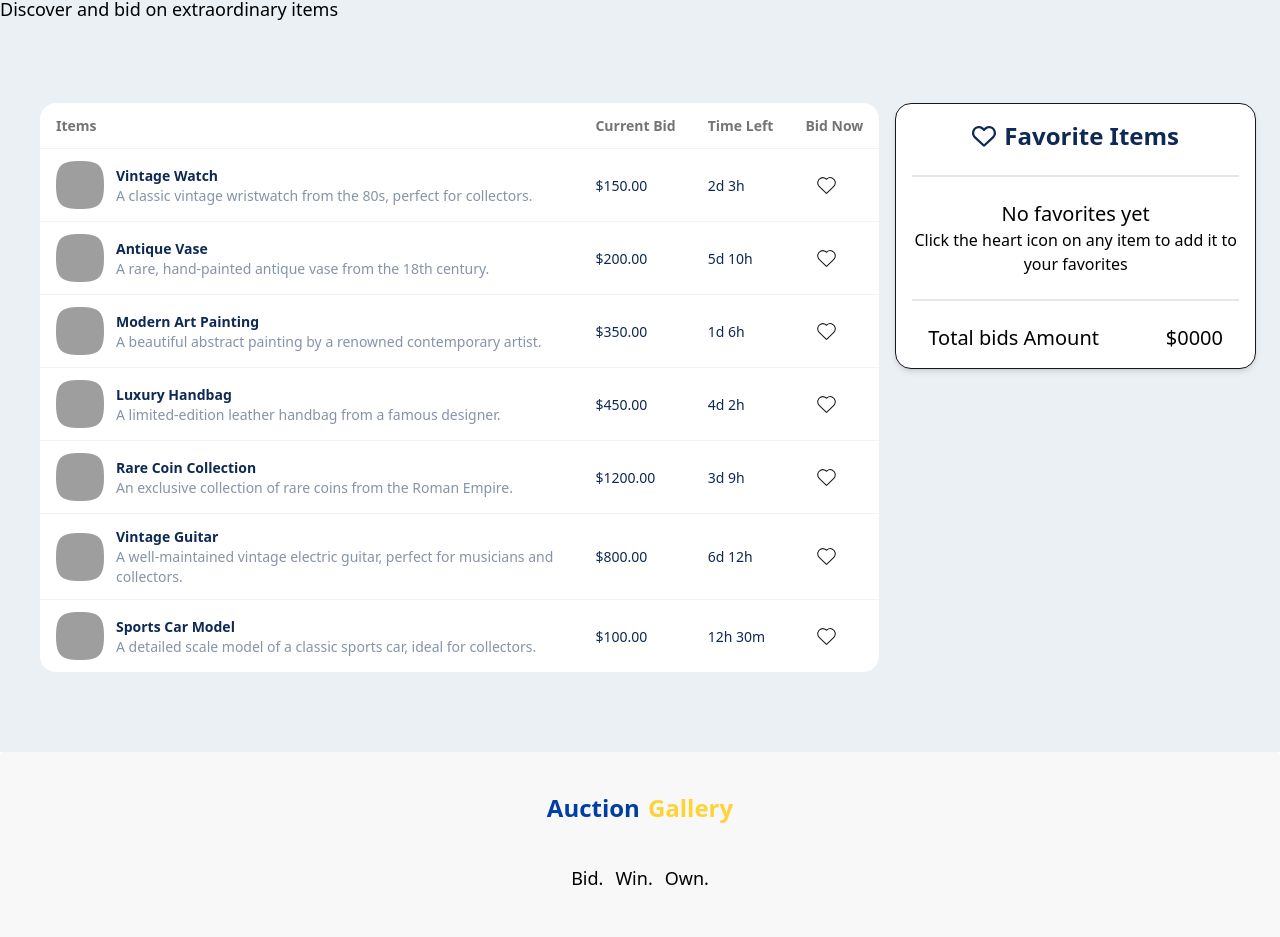
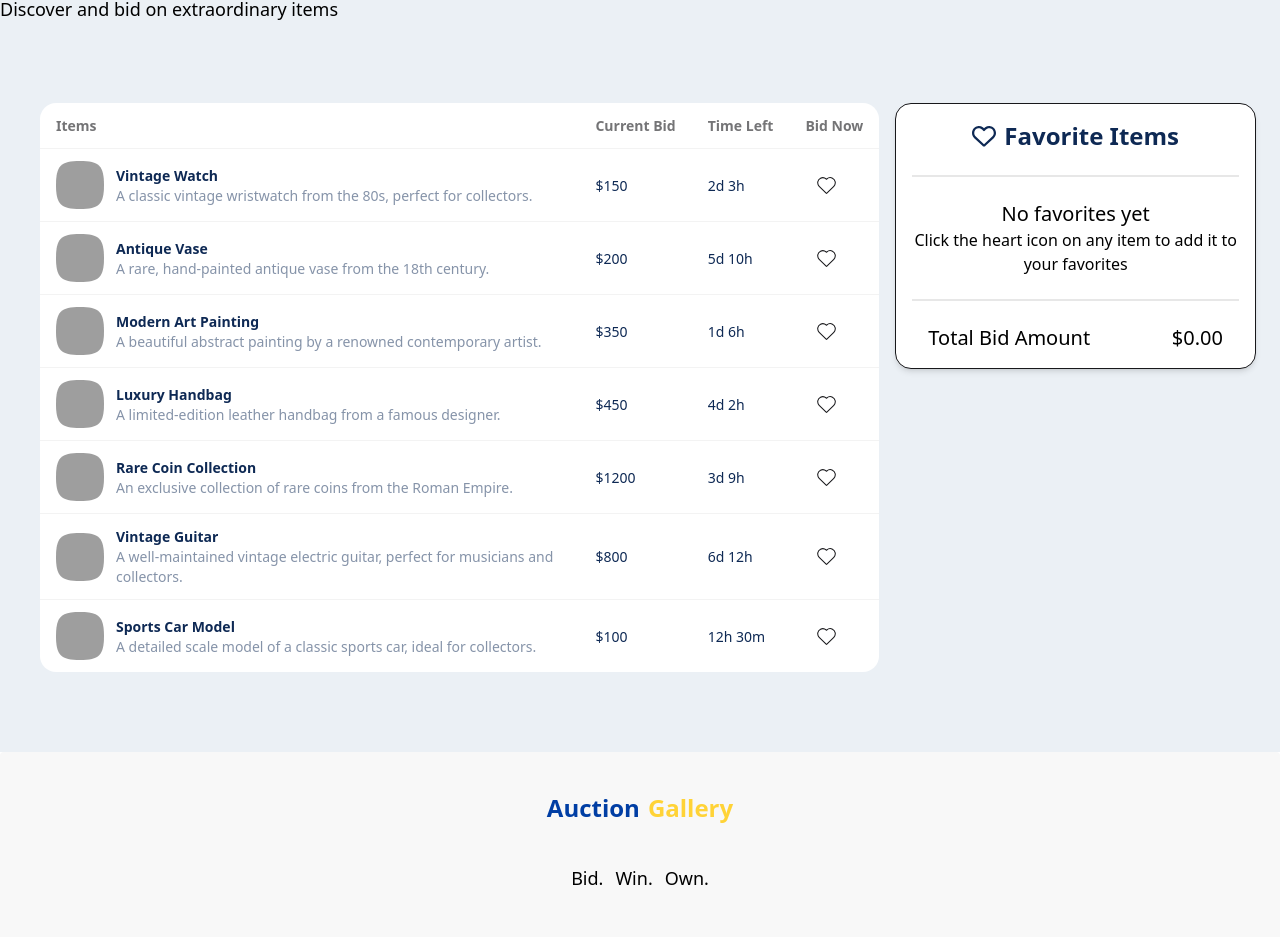
Before and after one commit to AmenaGithub678/bidMaster-Auction-Gallery-Website, a React (Vite) app: page / in a window 1280 px wide. Shown: the part 649-1586 px from the top of the page. Built offline with nearby package versions, Linux system fonts and the light colour scheme; grey boxes are pictures that could not be loaded.

Commit message:
total bids amount value is added

```diff
--- a/public/item.json
+++ b/public/item.json
@@ -5,7 +5,7 @@
       "id": 1,
       "title": "Vintage Watch",
       "description": "A classic vintage wristwatch from the 80s, perfect for collectors.",
-      "currentBidPrice": "$150.00",
+      "currentBidPrice": 150.00,
       "timeLeft": "2d 3h",
       "bidsCount": "50",
       "image": "https://i.ibb.co.com/zWLnQmfB/Bid1-min.png"
@@ -14,7 +14,7 @@
       "id": 2,
       "title": "Antique Vase",
       "description": "A rare, hand-painted antique vase from the 18th century.",
-      "currentBidPrice": "$200.00",
+      "currentBidPrice": 200.00,
       "timeLeft": "5d 10h",
       "bidsCount": 18,
       "image": "https://i.ibb.co.com/pBk4yymW/Bid2-min.png"
@@ -23,7 +23,7 @@
       "id": 3,
       "title": "Modern Art Painting",
       "description": "A beautiful abstract painting by a renowned contemporary artist.",
-      "currentBidPrice": "$350.00",
+      "currentBidPrice": 350.00,
       "timeLeft": "1d 6h",
       "bidsCount": 25,
       "image": "https://i.ibb.co.com/ZRGG5NRV/Bid3-min.png"
@@ -32,7 +32,7 @@
       "id": 4,
       "title": "Luxury Handbag",
       "description": "A limited-edition leather handbag from a famous designer.",
-      "currentBidPrice": "$450.00",
+      "currentBidPrice": 450.00,
       "timeLeft": "4d 2h",
       "bidsCount": 30,
       "image": "https://i.ibb.co.com/2YsCbvmT/Bid4-min.png"
@@ -41,7 +41,7 @@
       "id": 5,
       "title": "Rare Coin Collection",
       "description": "An exclusive collection of rare coins from the Roman Empire.",
-      "currentBidPrice": "$1200.00",
+      "currentBidPrice": 1200.00,
       "timeLeft": "3d 9h",
       "bidsCount": 15,
       "image": "https://i.ibb.co.com/0Tr5Qpk/Bid5-min.png"
@@ -50,7 +50,7 @@
       "id": 6,
       "title": "Vintage Guitar",
       "description": "A well-maintained vintage electric guitar, perfect for musicians and collectors.",
-      "currentBidPrice": "$800.00",
+      "currentBidPrice": 800.00,
       "timeLeft": "6d 12h",
       "bidsCount": 10,
       "image": "https://i.ibb.co.com/r2yCbJGT/Bid6-min.png"
@@ -59,7 +59,7 @@
       "id": 7,
       "title": "Sports Car Model",
       "description": "A detailed scale model of a classic sports car, ideal for collectors.",
-      "currentBidPrice": "$100.00",
+      "currentBidPrice": 100.00,
       "timeLeft": "12h 30m",
       "bidsCount": 22,
       "image": "https://i.ibb.co.com/VcxzVwVL/Bid7-min.png"
--- a/src/App.jsx
+++ b/src/App.jsx
@@ -16,12 +16,20 @@ import { toast } from 'react-toastify';
 function App() {
 const [markedItem, setmarkedItem] = useState([]);
 
+const [totalBidAmount, setTotalBidAmount] = useState(0);
+
+
 
   const handleitems =(item) =>{
     toast.success('Item Added to your Favorite List');
     console.log(item)
     setmarkedItem([...markedItem,item])
+
+
+
+    setTotalBidAmount(totalBidAmount + item.currentBidPrice);
   }
+  console.log(totalBidAmount)
 
 const handleRemoveItem =(removeItems) =>{
 const showUpdateItem = markedItem.filter((_, index) => index !== removeItems);
@@ -29,6 +37,8 @@ setmarkedItem(showUpdateItem);
 toast.info('Item removed from your favorite list')
 
 }
+
+
   console.log(markedItem)
   return (
     <>
@@ -41,7 +51,8 @@ toast.info('Item removed from your favorite list')
             Discover and bid on extraordinary items
           </p>
 </div>
-      <div className='main-container flex gap-4 px-6  bg-[#EBF0F5] '>
+
+<div className='main-container flex gap-4 px-6  bg-[#EBF0F5] '>
       <ToastContainer />
         {/* Left - Items Section */}
         <div className='left-container w-[70%] bg-[#FFFFFF] my-20  rounded-2xl'>
@@ -49,7 +60,7 @@ toast.info('Item removed from your favorite list')
           {/* <Items /> */}
         </div>
 
-
+        {/* Right - Items Section */}
         <div className='right-container w-[30%] p-4 bg-white border rounded-2xl text-center shadow-md my-20  h-[40%]'>
 
 
@@ -57,8 +68,7 @@ toast.info('Item removed from your favorite list')
 
             <FaRegHeart /> Favorite Items
           </h2>
-
-          <div className="divider"></div>
+    <div className="divider"></div>
 
          <div>
 {
@@ -89,24 +99,15 @@ toast.info('Item removed from your favorite list')
                    </div>
                  )
                  ) )}
+         </div>
+
+    <div className="divider"></div>
+          <div className='flex justify-between items-center px-4'>
+
+          <h4 className='text-[#000000] font-normal text-xl'>Total Bid Amount</h4>
+          <p className='text-[#000000] font-medium text-xl'>${totalBidAmount.toFixed(2)}</p>
 
 
-
-
-
-
-
-
-
-         </div>
-
-
-
-
-          <div className="divider"></div>
-          <div className='flex justify-between items-center px-4'>
-            <h4 className='text-[#000000] font-normal text-xl'>Total bids Amount</h4>
-            <p className='text-[#000000] font-medium text-xl'>$0000</p>
 
 
 
--- a/src/componets/Item/Item.jsx
+++ b/src/componets/Item/Item.jsx
@@ -1,7 +1,7 @@
 import React from 'react';
 import { CiHeart } from "react-icons/ci";
 
-const Item = ({ item,handleitems }) => {
+const Item = ({ item,handleitems}) => {
   // console.log(handleitems)
   return (
     <tr>
@@ -18,10 +18,11 @@ const Item = ({ item,handleitems }) => {
           </div>
         </div>
       </td>
-      <td className='text-[#0E2954]'>{item.currentBidPrice}</td>
+      <td className='text-[#0E2954]'>${item.currentBidPrice}</td>
       <td className='text-[#0E2954]'>{item.timeLeft}</td>
       <td>
-        <button onClick={()=>handleitems(item)} className="btn btn-ghost btn-xs">
+        <button onClick={()=>handleitems(item)}
+        className="btn btn-ghost btn-xs">
         <CiHeart size={25}/>
           {/* <FaHeart size={25} className='' /> */}
         </button>
```
